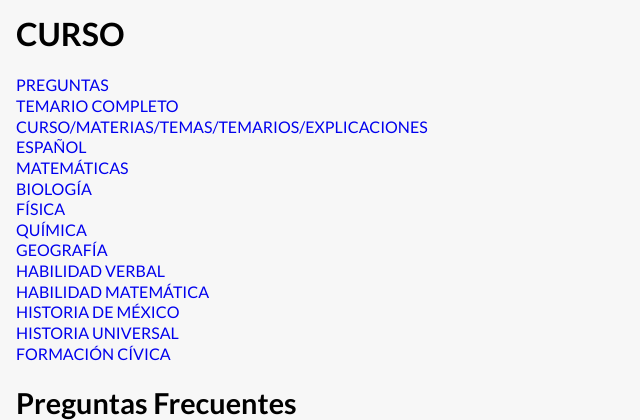
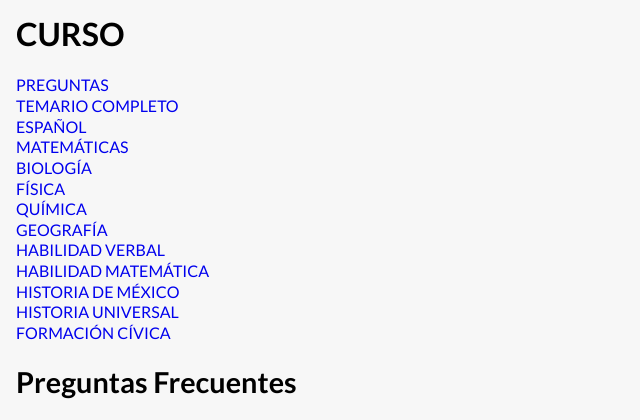
Before and after one commit to esgaelramos/html, a PHP site: page /curso/index.php in a window 1280 px wide. Shown: the part 50-470 px from the top of the page, without its empty margins (0-640 px from the left). Run offline with PHP 8.4, Linux system fonts and the light colour scheme; some libraries are stand-ins or nearby versions.

Commit message:
Delete not neccesary link

```diff
--- a/curso/index.php
+++ b/curso/index.php
@@ -1 +1 @@
-<?php require('../layout/header.php') ?><head><title>CURSO | GIRA PREPA COMIPEMS</title><meta name=description content><meta name=keywords content="gira prepa, comipems,"></head><main><div class=main-container><section class=main-section><h1>CURSO</h1><a href=/preguntas/ >PREGUNTAS</a><br><a href=/temario/ >TEMARIO COMPLETO</a><br><a href=/curso/ >CURSO/MATERIAS/TEMAS/TEMARIOS/EXPLICACIONES</a><br><a href=/curso/es/ >ESPAÑOL</a><br><a href=/curso/mat/ >MATEMÁTICAS</a><br><a href=/curso/bio/ >BIOLOGÍA</a><br><a href=/curso/fis/ >FÍSICA</a><br><a href=/curso/qui/ >QUÍMICA</a><br><a href=/curso/geo/ >GEOGRAFÍA</a><br><a href=/curso/hver/ >HABILIDAD VERBAL</a><br><a href=/curso/hmat/ >HABILIDAD MATEMÁTICA</a><br><a href=/curso/hmx/ >HISTORIA DE MÉXICO</a><br><a href=/curso/hun/ >HISTORIA UNIVERSAL</a><br><a href=/curso/fce/ >FORMACIÓN CÍVICA</a><br><?php require('../layout/faqs.php') ?></section></div></main><?php require('../layout/footer.php') ?>
+<?php require('../layout/header.php') ?><head><title>CURSO | GIRA PREPA COMIPEMS</title><meta name=description content><meta name=keywords content="gira prepa, comipems,"></head><main><div class=main-container><section class=main-section><h1>CURSO</h1><a href=/preguntas/ >PREGUNTAS</a><br><a href=/temario/ >TEMARIO COMPLETO</a><br><a href=/curso/es/ >ESPAÑOL</a><br><a href=/curso/mat/ >MATEMÁTICAS</a><br><a href=/curso/bio/ >BIOLOGÍA</a><br><a href=/curso/fis/ >FÍSICA</a><br><a href=/curso/qui/ >QUÍMICA</a><br><a href=/curso/geo/ >GEOGRAFÍA</a><br><a href=/curso/hver/ >HABILIDAD VERBAL</a><br><a href=/curso/hmat/ >HABILIDAD MATEMÁTICA</a><br><a href=/curso/hmx/ >HISTORIA DE MÉXICO</a><br><a href=/curso/hun/ >HISTORIA UNIVERSAL</a><br><a href=/curso/fce/ >FORMACIÓN CÍVICA</a><br><?php require('../layout/faqs.php') ?></section></div></main><?php require('../layout/footer.php') ?>
```
